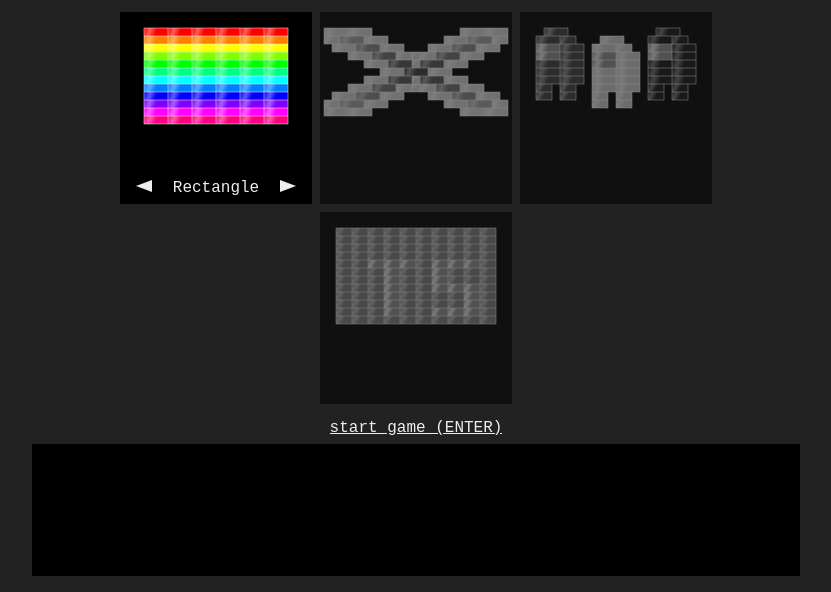
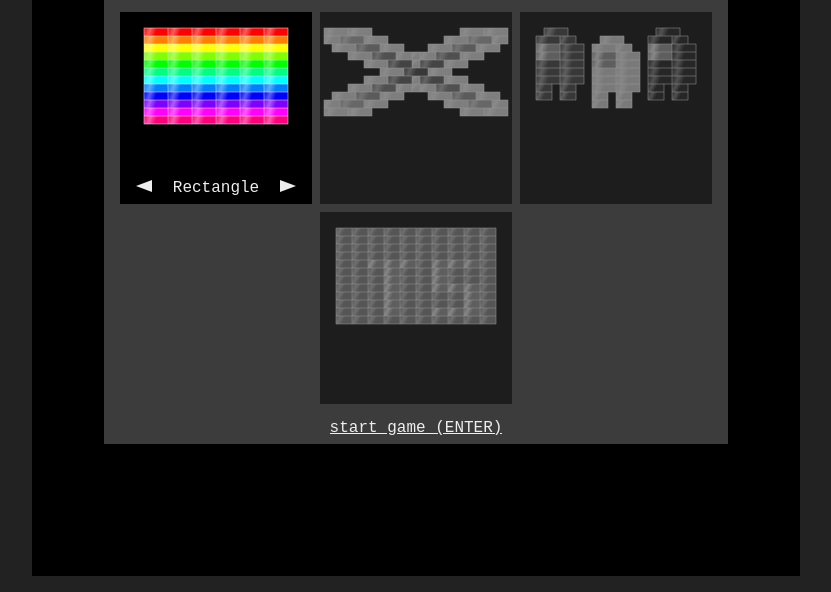
Before and after one commit to peterhohk/breakout, a website with bundled scripts: page index.html in a window 1280 px wide. Shown: the part 208-800 px from the top of the page, without its empty margins (224-1055 px from the left). Built offline with nearby package versions, Linux system fonts and the light colour scheme.

Commit message:
minor page layout tweaks

```diff
--- a/assets/style.css
+++ b/assets/style.css
@@ -69,30 +69,31 @@ button, [type="submit"] {
 main {
   position: relative;
 }
+main > :where(:not(#game)) {
+  position: absolute;
+  inset: 0;
+  padding: 0.5em 1em;
+  width: fit-content;
+  height: fit-content;
+}
 #game {
   display: block;
   max-width: 100svw;
   max-height: 100svh;
   background-color: var(--black);
 }
-main > :not(#game) {
-  position: absolute;
-  inset: 0;
-  padding: 0.5em 1em;
-  width: fit-content;
-  height: fit-content;
-}
 main > :not(.too-small) {
   font-size: min(calc(6.25vmin/3), 1rem);
 }
 .too-small {
   margin: auto;
-  background-color: color-mix(in srgb, var(--grey), transparent);
+  background-color: color-mix(in srgb, var(--white) 25%, transparent);
   z-index: 1;
 }
 #setup {
+  width: 39em;
   margin: auto;
-  background-color: color-mix(in srgb, var(--grey), transparent);
+  background-color: color-mix(in srgb, var(--white) 25%, transparent);
 }
 h1 {
   font-size: 2em;
@@ -102,7 +103,7 @@ h1 {
   flex-wrap: wrap;
   justify-content: center;
   gap: 0.5em;
-  margin: 1em;
+  margin-block: 1em;
 }
 .layout-option {
   position: relative;
```
